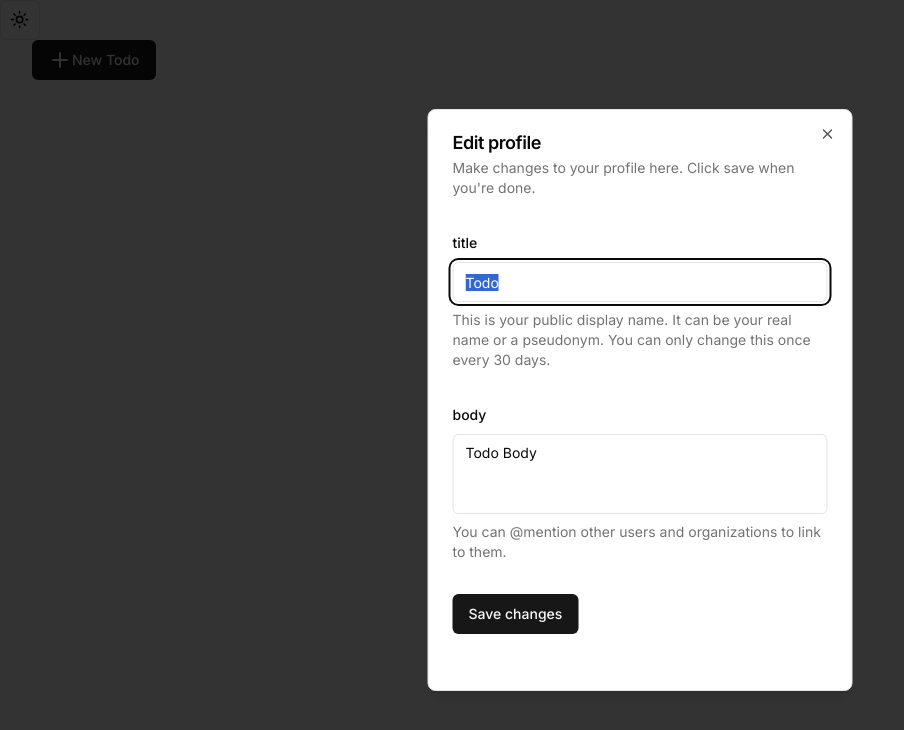
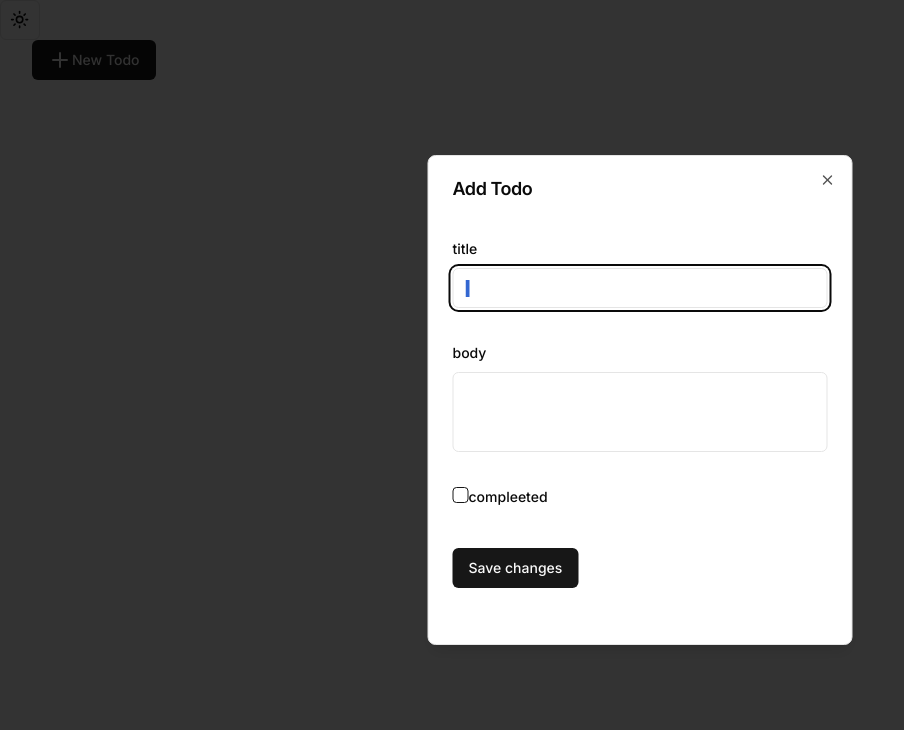
Before and after one commit to Mshwadfi/Todos, a Next.js app: page / in a window 1280 px wide. Both pictures are taken after a click on the button "New Todo". Shown: the top 730 px of the page, without its empty margins (0-904 px from the left). Built offline with nearby package versions, Linux system fonts and the light colour scheme.

Commit message:
toggle checkbox

```diff
--- a/app/page.tsx
+++ b/app/page.tsx
@@ -6,7 +6,8 @@
 
   const defaultValues : Partial<TodoFormValues> = {
     title: "Todo",
-    body : "Todo Body"
+    body : "Todo Body",
+    compleeted: false,
   }
 
 
--- a/components/AddTodoForm.tsx
+++ b/components/AddTodoForm.tsx
@@ -10,6 +10,7 @@
 import { Input } from "@/components/ui/input"
 import { TodoFormValues , todoFormSchema } from '@/schema';
 import { createTodoAction } from '@/serverActions/todoActions'
+import { Checkbox } from '@/components/ui/checkbox'
 
 
 const AddTodoForm = () => {
@@ -18,8 +19,9 @@
         await createTodoAction(data)
     };
     const defaultValues : Partial<TodoFormValues> = {
-        title: "Todo",
-        body : "Todo Body"
+        title: " ",
+        body : " ",
+        compleeted: false,
       }
 
     const form = useForm<TodoFormValues>({
@@ -37,14 +39,15 @@
       </DialogTrigger>
       <DialogContent className="sm:max-w-[425px]">
         <DialogHeader>
-          <DialogTitle>Edit profile</DialogTitle>
+          <DialogTitle>Add Todo</DialogTitle>
           <DialogDescription>
-            Make changes to your profile here. Click save when you&apos;re done.
+
           </DialogDescription>
         </DialogHeader>
         <div className="py-4">
         <Form {...form}>
         <form onSubmit={form.handleSubmit(onSubmit)} className="space-y-8">
+
         <FormField
           control={form.control}
           name="title"
@@ -55,8 +58,7 @@
                 <Input placeholder="play football" {...field} />
               </FormControl>
               <FormDescription>
-                This is your public display name. It can be your real name or a
-                pseudonym. You can only change this once every 30 days.
+
               </FormDescription>
               <FormMessage />
             </FormItem>
@@ -77,8 +79,23 @@
                 />
               </FormControl>
               <FormDescription>
-                You can <span>@mention</span> other users and organizations to
-                link to them.
+
+              </FormDescription>
+              <FormMessage />
+            </FormItem>
+          )}
+        />
+        <FormField
+          control={form.control}
+          name="compleeted"
+          render={({ field }) => (
+            <FormItem>
+              <FormControl>
+                <Checkbox checked={field.value} onCheckedChange={field.onChange} {...field} />
+              </FormControl>
+              <FormLabel>compleeted</FormLabel>
+              <FormDescription>
+
               </FormDescription>
               <FormMessage />
             </FormItem>
--- /dev/null
+++ b/components/ui/checkbox.tsx
@@ -0,0 +1,30 @@
+"use client"
+
+import * as React from "react"
+import * as CheckboxPrimitive from "@radix-ui/react-checkbox"
+import { Check } from "lucide-react"
+
+import { cn } from "@/lib/utils"
+
+const Checkbox = React.forwardRef<
+  React.ElementRef<typeof CheckboxPrimitive.Root>,
+  React.ComponentPropsWithoutRef<typeof CheckboxPrimitive.Root>
+>(({ className, ...props }, ref) => (
+  <CheckboxPrimitive.Root
+    ref={ref}
+    className={cn(
+      "peer h-4 w-4 shrink-0 rounded-sm border border-primary ring-offset-background focus-visible:outline-none focus-visible:ring-2 focus-visible:ring-ring focus-visible:ring-offset-2 disabled:cursor-not-allowed disabled:opacity-50 data-[state=checked]:bg-primary data-[state=checked]:text-primary-foreground",
+      className
+    )}
+    {...props}
+  >
+    <CheckboxPrimitive.Indicator
+      className={cn("flex items-center justify-center text-current")}
+    >
+      <Check className="h-4 w-4" />
+    </CheckboxPrimitive.Indicator>
+  </CheckboxPrimitive.Root>
+))
+Checkbox.displayName = CheckboxPrimitive.Root.displayName
+
+export { Checkbox }
--- a/package.json
+++ b/package.json
@@ -14,6 +14,7 @@
   "dependencies": {
     "@hookform/resolvers": "^3.6.0",
     "@prisma/client": "^5.15.1",
+    "@radix-ui/react-checkbox": "^1.1.0",
     "@radix-ui/react-dialog": "^1.1.1",
     "@radix-ui/react-dropdown-menu": "^2.1.1",
     "@radix-ui/react-label": "^2.1.0",
--- a/schema/index.ts
+++ b/schema/index.ts
@@ -17,6 +17,7 @@
       .max(100, {
         message: "Username must not be longer than 30 characters.",
       }).optional(),
+      compleeted : z.boolean()
   });
 
   export type TodoFormValues = z.infer<typeof todoFormSchema>
--- a/serverActions/todoActions.ts
+++ b/serverActions/todoActions.ts
@@ -7,7 +7,7 @@
     return await prisma.todo.findMany();
 };
 
-export const createTodoAction = async (data : {title : string , body?: string}) =>{
+export const createTodoAction = async (data : {title : string , body?: string,compleeted: boolean}) =>{
     await prisma.todo.create({data});
 };
 
```
Also changed, not shown: 1 other file (tests, documents, lock files or other folders).
